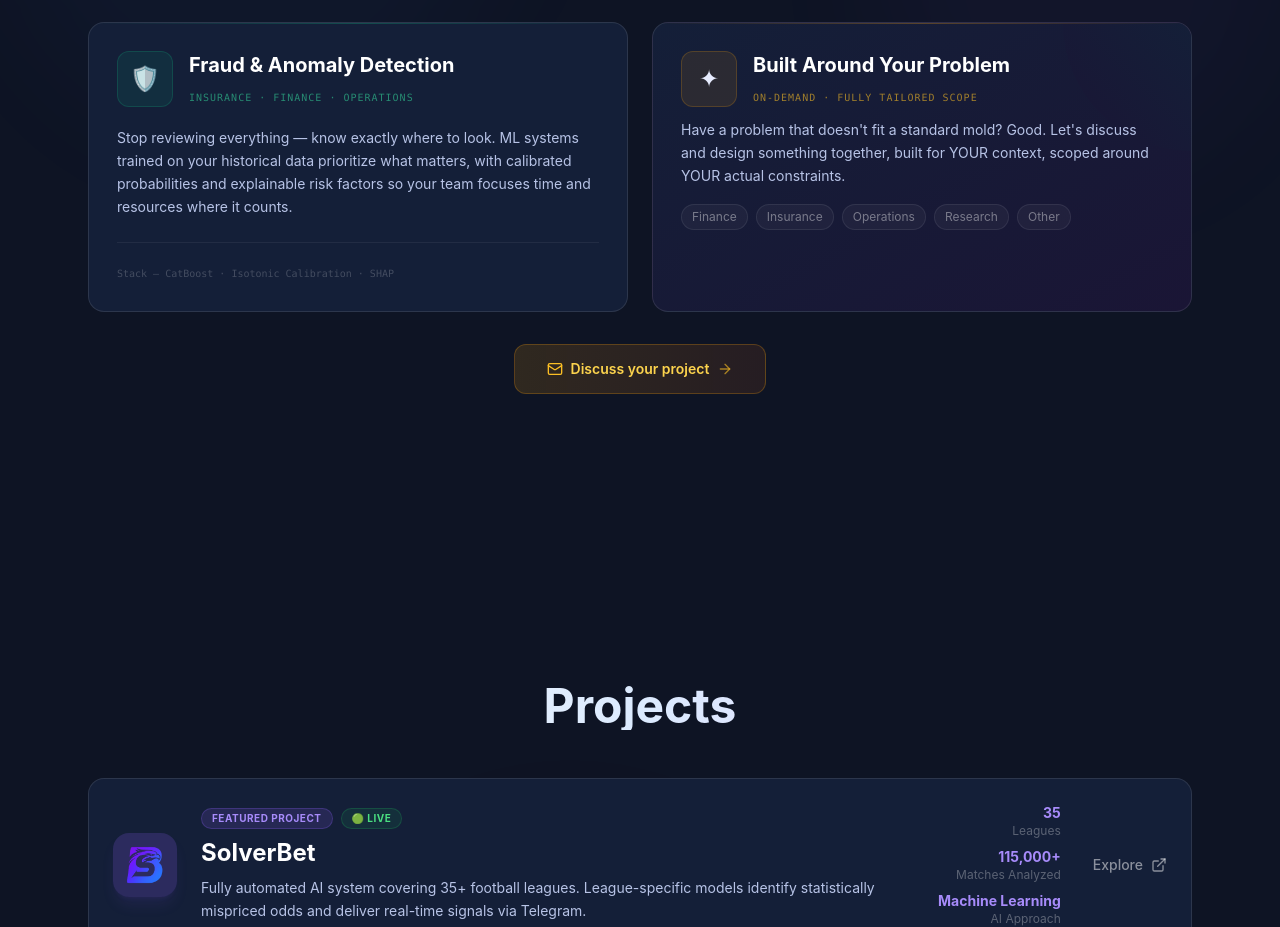
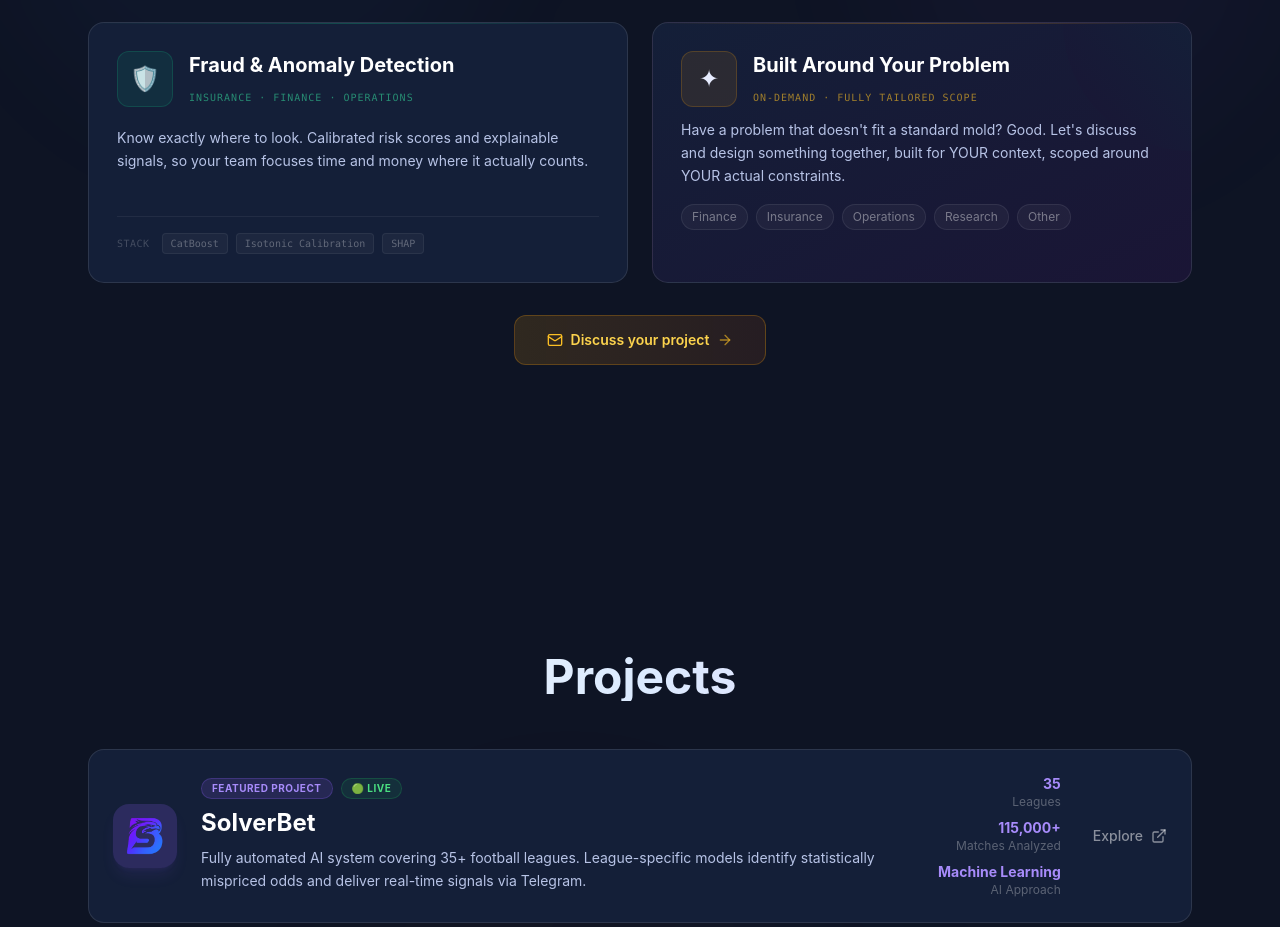
Before and after one commit to ag-algolab/ag-algolab.github.io, a React (Vite) app: page / in a window 1280 px wide. Shown: the part 2260-3187 px from the top of the page. Built offline with nearby package versions, Linux system fonts and the light colour scheme.

Commit message:
Refactor text and layout in App component
Updated text for clarity and adjusted layout for better presentation.

```diff
--- a/src/App.jsx
+++ b/src/App.jsx
@@ -236,13 +236,18 @@ function ServicesSection() {
               </div>
 
               <p className="text-[#b7c3e6] text-sm leading-relaxed mb-6">
-                Stop reviewing everything — know exactly where to look. ML systems trained on your
-                historical data prioritize what matters, with calibrated probabilities and explainable
-                risk factors so your team focuses time and resources where it counts.
+                Know exactly where to look. Calibrated risk scores and explainable signals,
+                so your team focuses time and money where it actually counts.
               </p>
-
-              <div className="mt-auto pt-4 border-t border-white/[0.06]">
-                <span className="text-white/20 text-[10px] font-mono">Stack — CatBoost · Isotonic Calibration · SHAP</span>
+              <div className="mt-auto pt-4 border-t border-white/[0.06] flex items-center gap-3">
+                <span className="text-white/20 text-[10px] font-mono uppercase tracking-wider">Stack</span>
+                <div className="flex items-center gap-2">
+                  {['CatBoost', 'Isotonic Calibration', 'SHAP'].map((s) => (
+                    <span key={s} className="px-2 py-0.5 rounded bg-white/[0.04] border border-white/[0.06] text-white/30 text-[10px] font-mono">
+                      {s}
+                    </span>
+                  ))}
+                </div>
               </div>
             </div>
           </motion.div>
```
